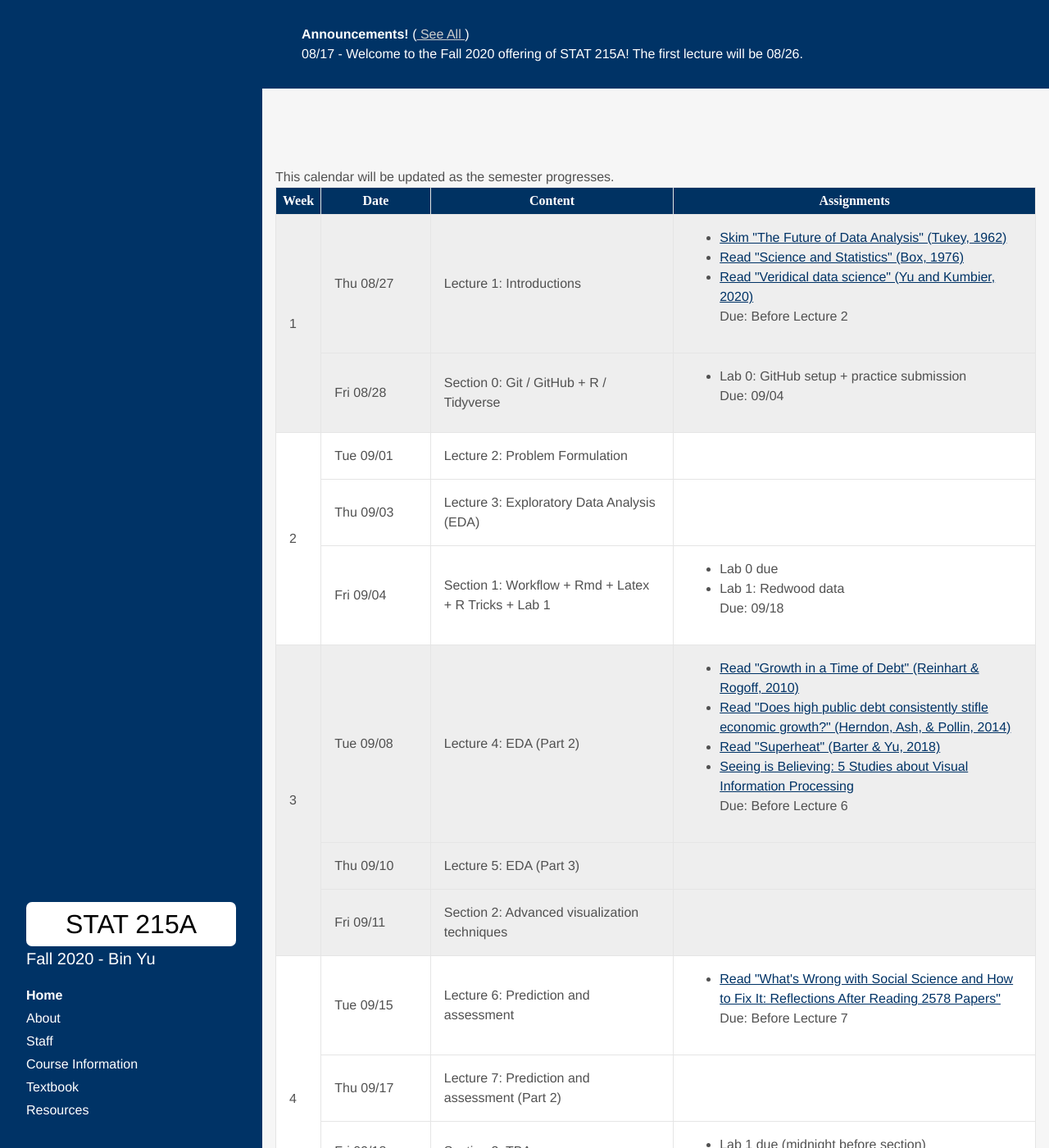
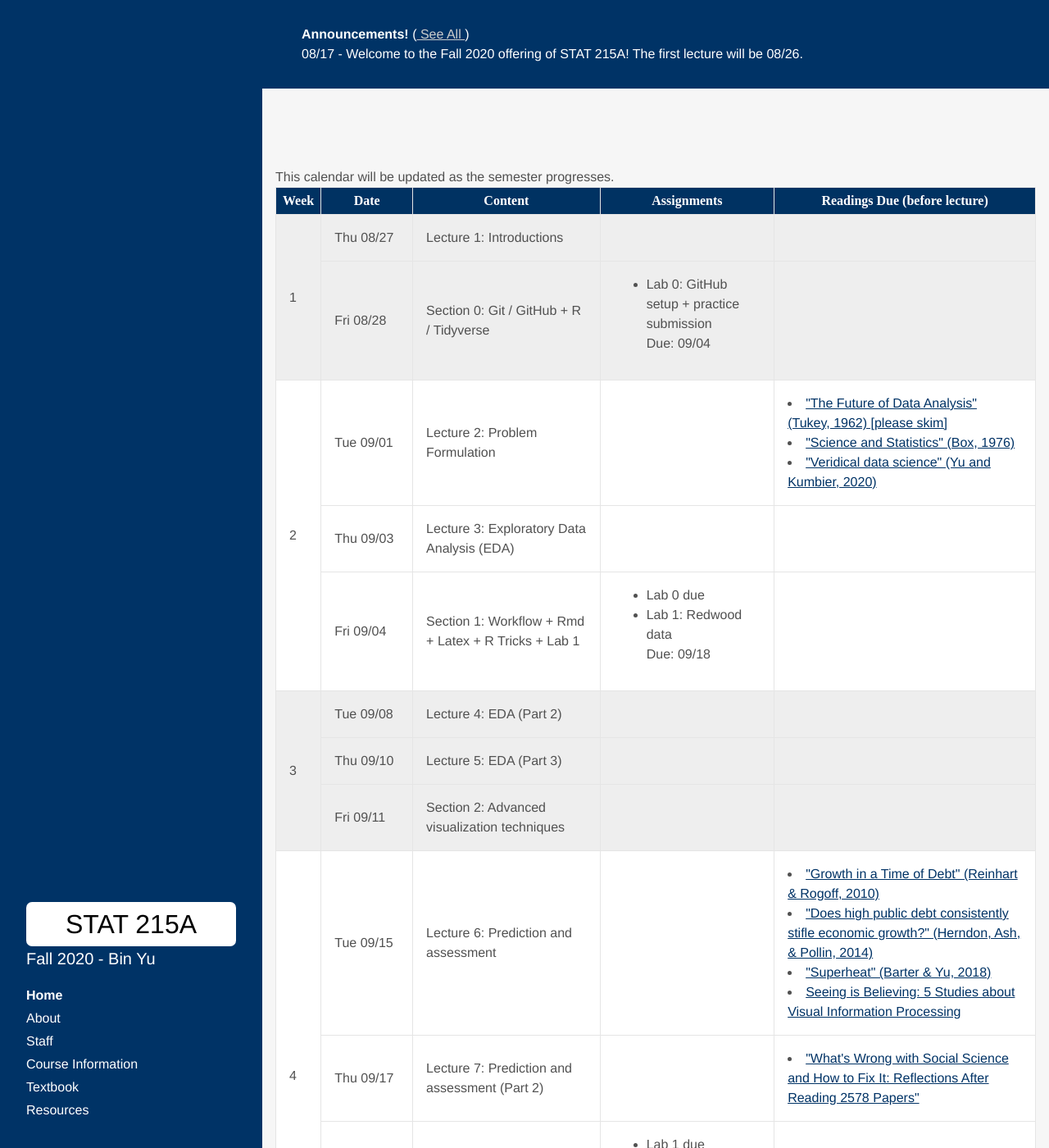
Before and after one commit to Yu-Group/stat-215a-fall-2020, a Jekyll site: the page built from index.html, in a window 1280 px wide and 1400 px high. Shown: the whole window at 82% size. Built offline with Jekyll 4.4.1, drawn with Linux system fonts in a browser that asks for light colours; some web fonts are replaced; the list of posts is cut into pages by our own code; some of the changed text lies outside the part shown.

Commit message:
Update syllabus table to separate readings from assignments

```diff
--- a/_data/syllabus2.yml
+++ b/_data/syllabus2.yml
@@ -5,14 +5,6 @@ weeks:
     basic:
     - date: Thu 08/27
       content: "Lecture 1: Introductions"
-      assignments:
-        - name: Skim "The Future of Data Analysis" (Tukey, 1962)
-          url: https://www.jstor.org/stable/2237638
-        - name: Read "Science and Statistics" (Box, 1976)
-          url: https://www.jstor.org/stable/2286841
-        - name: Read "Veridical data science" (Yu and Kumbier, 2020)
-          url: https://www.pnas.org/content/117/8/3920
-          due: Before Lecture 2
     - date: Fri 08/28
       content: "Section 0: Git / GitHub + R / Tidyverse"
       assignments:
@@ -23,6 +15,13 @@ weeks:
     basic:
     - date: Tue 09/01
       content: "Lecture 2: Problem Formulation"
+      readings:
+        - name: "\"The Future of Data Analysis\" (Tukey, 1962) [please skim]"
+          url: https://www.jstor.org/stable/2237638
+        - name: "\"Science and Statistics\" (Box, 1976)"
+          url: https://www.jstor.org/stable/2286841
+        - name: "\"Veridical data science\" (Yu and Kumbier, 2020)"
+          url: https://www.pnas.org/content/117/8/3920
     - date: Thu 09/03
       content: "Lecture 3: Exploratory Data Analysis (EDA)"
     - date: Fri 09/04
@@ -38,16 +37,7 @@ weeks:
     basic:
     - date: Tue 09/08
       content: "Lecture 4: EDA (Part 2)"
-      assignments:
-        - name: Read "Growth in a Time of Debt" (Reinhart & Rogoff, 2010)
-          url: "https://pubs.aeaweb.org/doi/pdfplus/10.1257/aer.100.2.573"
-        - name: Read "Does high public debt consistently stifle economic growth?" (Herndon, Ash, & Pollin, 2014)
-          url: "https://academic.oup.com/cje/article-abstract/38/2/257/1714018"
-        - name: Read "Superheat" (Barter & Yu, 2018)
-          url: https://www.tandfonline.com/doi/full/10.1080/10618600.2018.1473780
-        - name: "Seeing is Believing: 5 Studies about Visual Information Processing"
-          url: "https://piktochart.com/blog/5-psychology-studies-that-tell-us-how-people-perceive-visual-information/"
-          due: Before Lecture 6
+
     - date: Thu 09/10
       content: "Lecture 5: EDA (Part 3)"
     - date: Fri 09/11
@@ -58,12 +48,21 @@ weeks:
     basic:
     - date: Tue 09/15
       content: "Lecture 6: Prediction and assessment"
-      assignments:
-        - name: "Read \"What's Wrong with Social Science and How to Fix It: Reflections After Reading 2578 Papers\""
-          url: "https://fantasticanachronism.com/2020/09/11/whats-wrong-with-social-science-and-how-to-fix-it/"
-          due: Before Lecture 7
+      readings:
+        - name: "\"Growth in a Time of Debt\" (Reinhart & Rogoff, 2010)"
+          url: "https://pubs.aeaweb.org/doi/pdfplus/10.1257/aer.100.2.573"
+        - name: "\"Does high public debt consistently stifle economic growth?\" (Herndon, Ash, & Pollin, 2014)"
+          url: "https://academic.oup.com/cje/article-abstract/38/2/257/1714018"
+        - name: "\"Superheat\" (Barter & Yu, 2018)"
+          url: https://www.tandfonline.com/doi/full/10.1080/10618600.2018.1473780
+        - name: "Seeing is Believing: 5 Studies about Visual Information Processing"
+          url: "https://piktochart.com/blog/5-psychology-studies-that-tell-us-how-people-perceive-visual-information/"
+
     - date: Thu 09/17
       content: "Lecture 7: Prediction and assessment (Part 2)"
+      readings:
+        - name: "\"What's Wrong with Social Science and How to Fix It: Reflections After Reading 2578 Papers\""
+          url: "https://fantasticanachronism.com/2020/09/11/whats-wrong-with-social-science-and-how-to-fix-it/"
     - date: Fri 09/18
       content: "Section 3: TBA"
       assignments:
@@ -77,6 +76,9 @@ weeks:
     basic:
     - date: Tue 09/22
       content: "Lecture 8: Stability"
+      readings:
+        - name: "Stability-driven nonnegative matrix factorization to interpret spatial gene expression and build local gene networks"
+          url: "https://www.pnas.org/content/113/16/4290"
     - date: Thu 09/24
       content: "Lecture 9: Stability (Part 2)"
     - date: Fri 09/25
--- a/_includes/syllabus.html
+++ b/_includes/syllabus.html
@@ -1,7 +1,7 @@
 This calendar will be updated as the semester progresses.
 <table id="calendar">
 <tbody>
-<tr><th>Week</th><th>Date</th><th>Content</th><th>Assignments</th></tr>
+    <tr><th>Week</th><th>Date</th><th>Content</th><th>Assignments</th><th>Readings Due (before lecture)</th></tr>
 {% for org_hash in site.data.syllabus2.weeks %}
   {% capture row_index %}{% cycle 'odd', 'even' %}{% endcapture %}
   <tr class="{{row_index}}"> <td class="weeknum" rowspan="{{org_hash.basic.size}}">{{org_hash.weekNum}}</td>
@@ -25,6 +25,17 @@ This calendar will be updated as the semester progresses.
         	{% endfor %}
       </ul>
 	</td>
+  <td>
+      {% for reading in day.readings %}
+      <li>
+          {% if reading.url %}
+	        <a href="{{ reading.url | relative_url}}">{{reading.name}} </a>
+          {% else %}
+          {{reading.name}}
+          {% endif %}
+      </li>
+      {% endfor %}
+  </td>
 	<tr class="{{row_index}}">
   {% endfor %}
   </tr>
```
